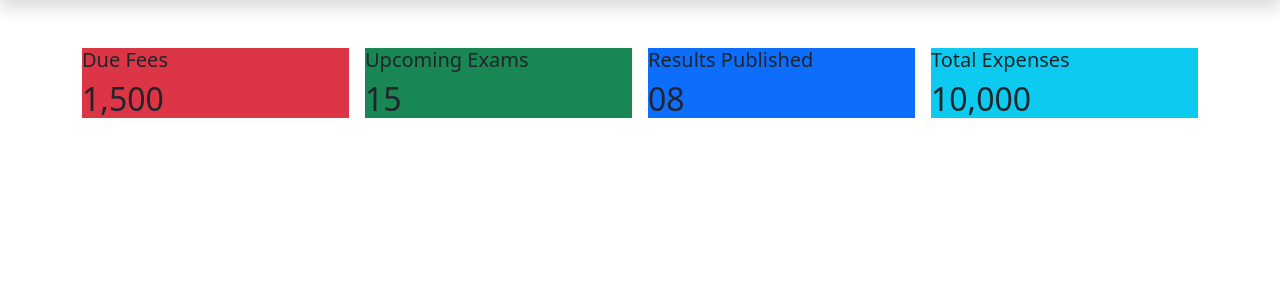
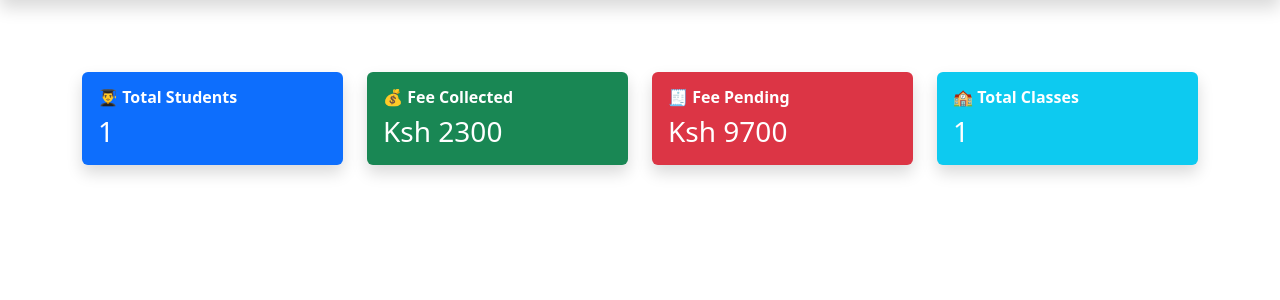
Before and after one commit to Barasa2023/sms, a Django app: page / in a window 1280 px wide. Shown: the part 56-356 px from the top of the page. Run offline with Django 5.2, Linux system fonts and the light colour scheme; data comes from the database, SQL or seed files in the repository; both versions use the stored data as it was after the commit.

Commit message:
Feat: Update dashboard items

```diff
--- a/students/templates/students/index.html
+++ b/students/templates/students/index.html
@@ -1,33 +1,48 @@
-{% extends './base.html' %}
+{% extends "./base.html" %}
 {% block title %}Dashboard{% endblock %}
 
 {% block content %}
-<div class="container mt-4">
-    <div class="row g-3">
-        <div class="col-md-3">
-            <div class="card-stat bg-danger">
-                <h5><i class="fas fa-money-bill"></i> Due Fees</h5>
-                <h2>1,500</h2>
-            </div>
+<div class="container mt-5">
+  <div class="row g-4">
+    <!-- Total Students -->
+    <div class="col-md-6 col-lg-3">
+      <div class="card shadow border-0 text-white bg-primary">
+        <div class="card-body">
+          <h6 class="card-title fw-semibold">👨‍🎓 Total Students</h6>
+          <h3 class="card-text">{{ total_students }}</h3>
         </div>
-        <div class="col-md-3">
-            <div class="card-stat bg-success">
-                <h5><i class="fas fa-calendar-alt"></i> Upcoming Exams</h5>
-                <h2>15</h2>
-            </div>
+      </div>
+    </div>
+
+    <!-- Total Fee Collected -->
+    <div class="col-md-6 col-lg-3">
+      <div class="card shadow border-0 text-white bg-success">
+        <div class="card-body">
+          <h6 class="card-title fw-semibold">💰 Fee Collected</h6>
+          <h3 class="card-text">Ksh {{ total_fee_collected|floatformat:0 }}</h3>
         </div>
-        <div class="col-md-3">
-            <div class="card-stat bg-primary">
-                <h5><i class="fas fa-bullhorn"></i> Results Published</h5>
-                <h2>08</h2>
-            </div>
+      </div>
+    </div>
+
+    <!-- Total Fee Pending -->
+    <div class="col-md-6 col-lg-3">
+      <div class="card shadow border-0 text-white bg-danger">
+        <div class="card-body">
+          <h6 class="card-title fw-semibold">🧾 Fee Pending</h6>
+          <h3 class="card-text">Ksh {{ total_fee_pending|floatformat:0 }}</h3>
         </div>
-        <div class="col-md-3">
-            <div class="card-stat bg-info">
-                <h5><i class="fas fa-coins"></i> Total Expenses</h5>
-                <h2>10,000</h2>
-            </div>
+      </div>
+    </div>
+
+    <!-- Total Classes -->
+    <div class="col-md-6 col-lg-3">
+      <div class="card shadow border-0 text-white bg-info">
+        <div class="card-body">
+          <h6 class="card-title fw-semibold">🏫 Total Classes</h6>
+          <h3 class="card-text">{{ total_classes }}</h3>
         </div>
+      </div>
     </div>
+  </div>
 </div>
 {% endblock %}
--- a/students/views.py
+++ b/students/views.py
@@ -1,16 +1,29 @@
 from django.shortcuts import render
 from django.views.generic import ListView, DetailView, CreateView, UpdateView
 from django.contrib.auth import get_user_model
+from django.db.models import Sum
 from .models import Student
 from .forms import StudentCreationForm, StudentEditForm
+from finance.models import Payment
+from academics.models import ClassRoom
 
 User = get_user_model()
 
 # Create your views here.
 
 def indexview(request):
-    '''Index view for the students app'''
-    return render(request, 'students/index.html')
+    total_students = Student.objects.count()
+    total_fee_collected = Payment.objects.aggregate(total=Sum('amount'))['total'] or 0
+    total_fee_pending = sum([s.balance() for s in Student.objects.all()])
+    total_classes = ClassRoom.objects.count()
+
+    context = {
+        'total_students': total_students,
+        'total_fee_collected': total_fee_collected,
+        'total_fee_pending': total_fee_pending,
+        'total_classes': total_classes
+    }
+    return render(request, 'students/index.html', context)
 
 class StudentList(ListView):
     '''List all students'''
```
Also changed, not shown: db.sqlite3.
